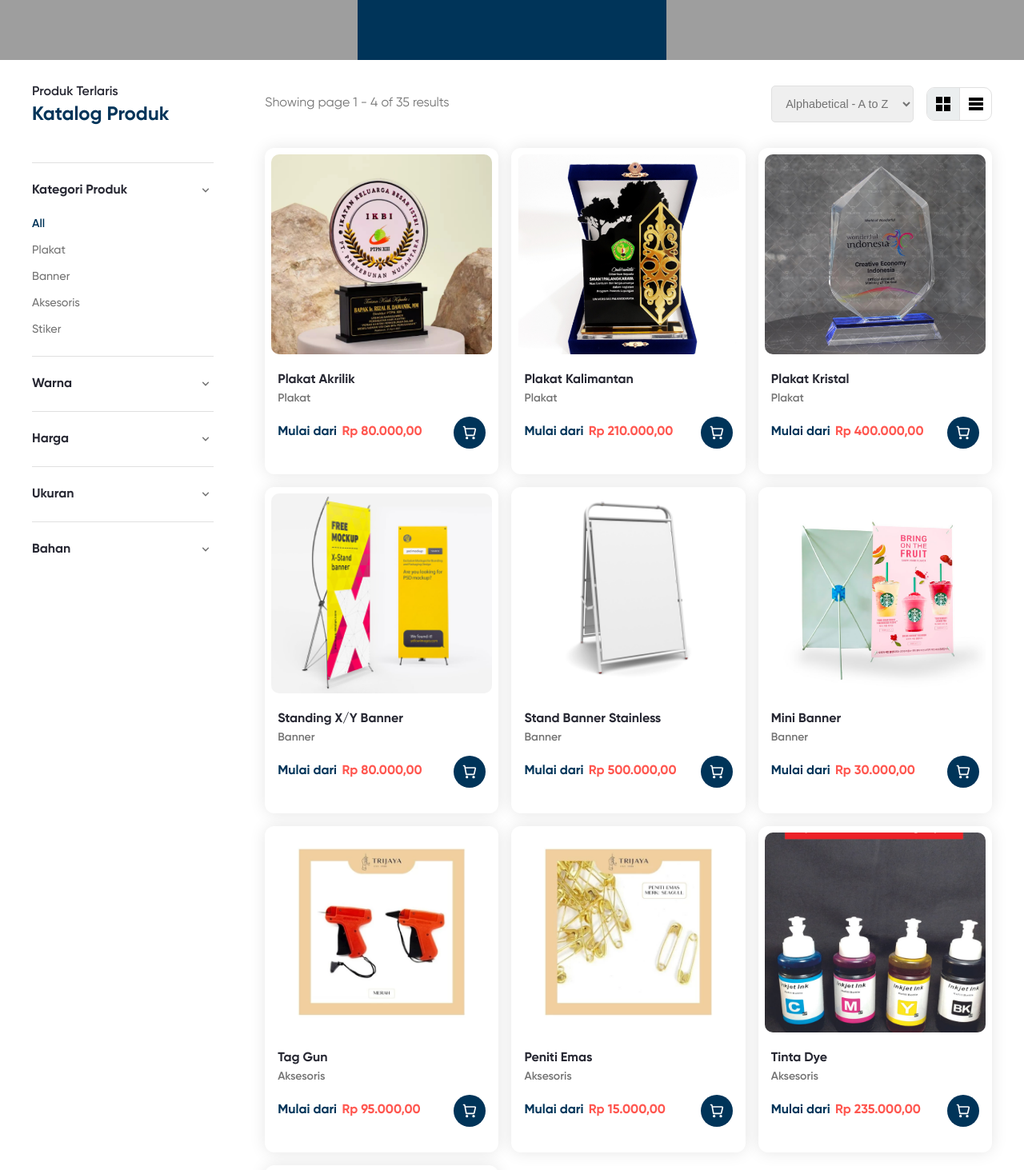
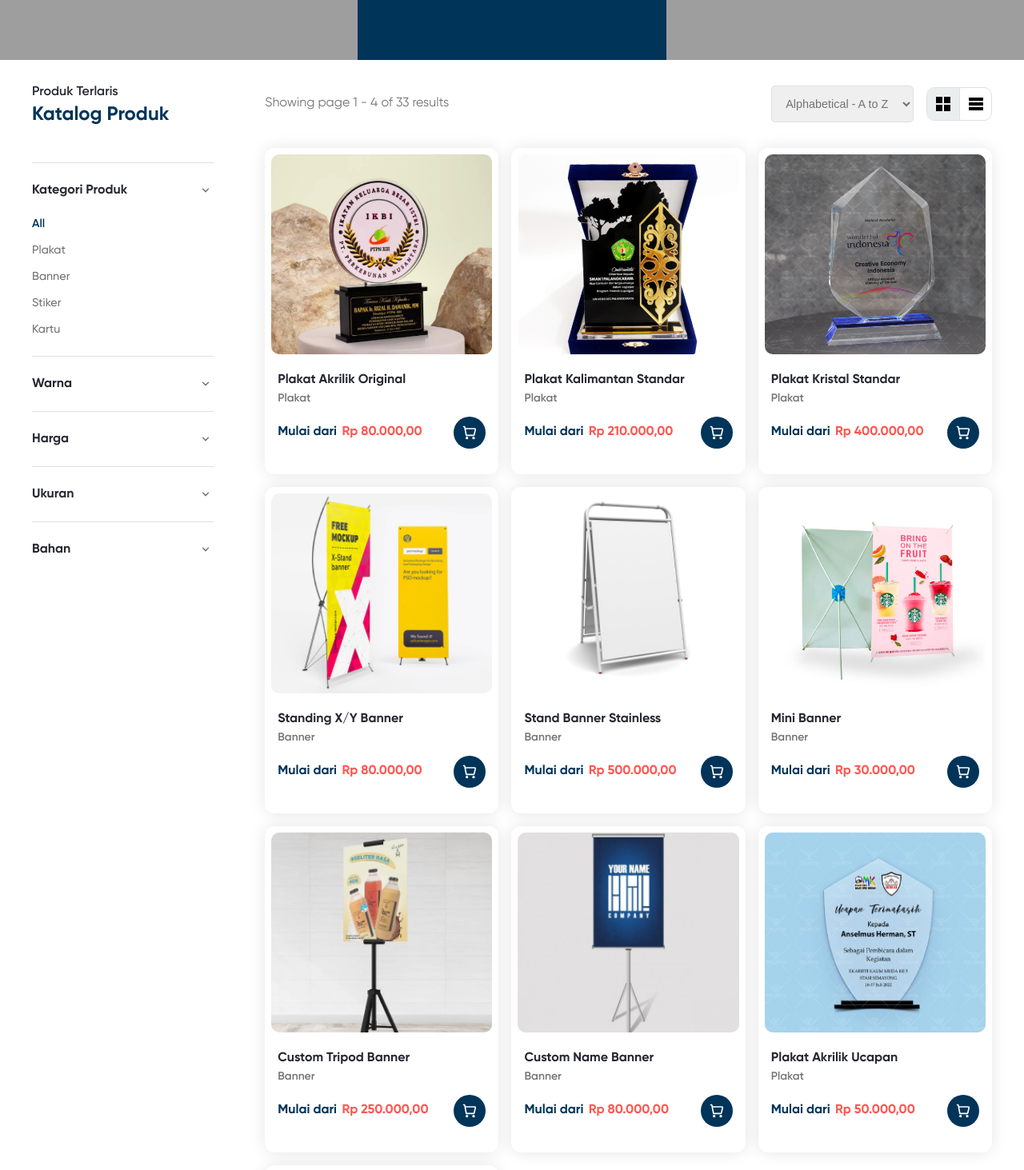
Before and after one commit to neebulaa/gapura-trijaya-landing-page, a React (Vite) app: page /shop in a window 1280 px wide. Shown: the part 360-1823 px from the top of the page at 80% size. Built offline with nearby package versions, Linux system fonts and the light colour scheme.

Commit message:
Finishing Shop Product Detail

```diff
--- a/src/assets/data/categoryType.json
+++ b/src/assets/data/categoryType.json
@@ -52,5 +52,11 @@
 		"category": "stiker",
 		"category_type": "stiker vinyl",
 		"description": "Stiker vynil bahan stiker yang memiliki permukaan halus dan mengkilap. Bahan ini tahan akan air dengan tekstur menyerupai plastik juga memiliki daya lengket yang bagus biasa digunakan pada label botol, promosi. Cocok digunakan untuk produk yang perlu dimasukkan dalam kulkas/basah atau digunakan outdoor"
+	},
+	{
+		"id": 10,
+		"category": "kartu",
+		"category_type": "thankyou card",
+		"description": "Thank You Card mempunyai peran penting terhadap brand kamu. Kamu bisa membuat kartu ucapan itu menjadi media yang menarik untuk tokomu mengekspresikan citranya."
 	}
 ]
--- a/src/assets/data/products.json
+++ b/src/assets/data/products.json
@@ -1,8 +1,8 @@
 [
 	{
 		"id": 1,
-		"name": "Plakat Akrilik",
-		"slug": "plakat-akrilik",
+		"name": "Plakat Akrilik Original",
+		"slug": "plakat-akrilik-original",
 		"category": "plakat",
 		"image": "./images/products/product1.png",
 		"price": 80000,
@@ -13,20 +13,20 @@
 	},
 	{
 		"id": 2,
-		"name": "Plakat Kalimantan",
-		"slug": "plakat-kalimantan",
+		"name": "Plakat Kalimantan Standar",
+		"slug": "plakat-kalimantan-standar",
 		"category": "plakat",
 		"image": "./images/products/product2.png",
 		"price": 210000,
 		"size": "sedang",
-		"colors": ["cokelat"],
+		"colors": ["coklat"],
 		"materials": ["kayu", "logam"],
 		"category_type": "kalimantan"
 	},
 	{
 		"id": 3,
-		"name": "Plakat Kristal",
-		"slug": "plakat-kristal",
+		"name": "Plakat Kristal Standar",
+		"slug": "plakat-kristal-standar",
 		"category": "plakat",
 		"image": "./images/products/product3.png",
 		"price": 400000,
@@ -70,42 +70,6 @@
 		"colors": ["merah muda"],
 		"materials": ["polyester fabric", "kanvas"],
 		"category_type": "fixed banner"
-	},
-	{
-		"id": 7,
-		"name": "Tag Gun",
-		"slug": "tag-gun",
-		"category": "aksesoris",
-		"image": "./images/products/product5.png",
-		"price": 95000,
-		"size": "sedang",
-		"colors": ["merah"],
-		"materials": ["plastik", "logam"],
-		"category_type": "plastik"
-	},
-	{
-		"id": 8,
-		"name": "Peniti Emas",
-		"slug": "peniti-emas",
-		"category": "aksesoris",
-		"image": "./images/products/product6.png",
-		"price": 15000,
-		"size": "kecil",
-		"colors": ["kuning", "emas"],
-		"materials": ["logam"],
-		"category_type": "logam"
-	},
-	{
-		"id": 9,
-		"name": "Tinta Dye",
-		"slug": "tinta-dye",
-		"category": "aksesoris",
-		"image": "./images/products/product7.png",
-		"price": 235000,
-		"size": "kecil",
-		"colors": ["merah", "biru", "kuning", "hitam"],
-		"materials": ["tinta"],
-		"category_type": "tinta"
 	},
 	{
 		"id": 10,
@@ -379,7 +343,15 @@
 		"image": "./images/products/product31.png",
 		"price": 60000,
 		"size": "kecil",
-		"colors": ["merah muda", "merah", "putih", "kuning", "biru", "hijau", "ungu"],
+		"colors": [
+			"merah muda",
+			"merah",
+			"putih",
+			"kuning",
+			"biru",
+			"hijau",
+			"ungu"
+		],
 		"materials": ["vinyl", "kertas"],
 		"category_type": "stiker alamat"
 	},
@@ -418,5 +390,17 @@
 		"colors": ["merah muda", "merah", "putih", "kuning", "hitam"],
 		"materials": ["kertas", "vinyl"],
 		"category_type": "stiker vinyl"
+	},
+	{
+		"id": 37,
+		"name": "Thankyou Card by Etania",
+		"slug": "thankyou-card-by-etania",
+		"category": "kartu",
+		"image": "./images/products/product34.png",
+		"price": 50000,
+		"size": "kecil",
+		"colors": ["merah muda", "merah", "putih", "coklat"],
+		"materials": ["kertas"],
+		"category_type": "thankyou card"
 	}
 ]
--- /dev/null
+++ b/src/page-parts/shop-product-detail/CardForm/ThankyouCardForm.tsx
@@ -0,0 +1,81 @@
+import IconMinus from "../../../assets/icons/IconMinus";
+import IconBag from "../../../assets/icons/IconBag";
+import IconPlus from "../../../assets/icons/IconPlus";
+
+export default function ThankyouCardForm() {
+	return (
+		<form action="">
+			<img
+				style={{
+					width: "100%",
+				}}
+				src={`${
+					import.meta.env.VITE_APP_URL
+				}./images/product-supporting-images/thankyou-card.png`}
+				alt={`${
+					import.meta.env.VITE_APP_NAME
+				} - Thankyou Card Spesification`}
+			/>
+
+			<div className="input-box mt-1">
+				<label htmlFor="ukuran">Ukuran (P x L)</label>
+				<select name="ukuran" id="ukuran">
+					<option value="">15 x 9.5 cm</option>
+					<option value="">11 x 9.5 cm</option>
+					<option value="">10 x 7 cm</option>
+					<option value="">9 x 8 cm</option>
+				</select>
+			</div>
+
+			<div className="input-box mt-1">
+				<label htmlFor="bahan">Bahan</label>
+				<select name="bahan" id="bahan">
+					<option value="">Reguler</option>
+					<option value="">Premium</option>
+				</select>
+			</div>
+
+			<div className="input-box mt-1">
+				<label htmlFor="jumlahSisi">Jumlah Sisi</label>
+				<select name="jumlahSisi" id="jumlahSisi">
+					<option value="">1 Sisi</option>
+					<option value="">2 Sisi</option>
+				</select>
+			</div>
+
+			<div className="input-box mt-1">
+				<label htmlFor="keterangan">Keterangan</label>
+				<input type="text" name="keterangan" id="keterangan" />
+			</div>
+
+			<div className="input-box mt-1">
+				<label>
+					Referensi <span className="italic">(Opsional)</span>
+				</label>
+				<label
+					className="btn btn-outline uppercase"
+					htmlFor="upload-file"
+				>
+					Upload File
+				</label>
+				<input className="none" type="file" id="upload-file" />
+			</div>
+
+			<div className="mt-1-05 quantity-and-add-to-bag-button">
+				<button className="btn btn-outline quantity-button no-hover no-pointer">
+					<div>
+						<IconMinus width="10" height="2" />
+					</div>
+					<p>0</p>
+					<div>
+						<IconPlus width="14" height="14" />
+					</div>
+				</button>
+				<button className="btn uppercase add-to-bag-button">
+					<IconBag width="14" height="17" />
+					Add to bag
+				</button>
+			</div>
+		</form>
+	);
+}
--- a/src/page-parts/shop-product-detail/ShopProductDetailForm.tsx
+++ b/src/page-parts/shop-product-detail/ShopProductDetailForm.tsx
@@ -11,6 +11,7 @@ import LabelNamaForm from "./StikerForm/LabelNamaForm";
 import StikerAlamatForm from "./StikerForm/StikerAlamatForm";
 import StikerKromoForm from "./StikerForm/StikerKromoForm";
 import StikerVinylForm from "./StikerForm/StikerVinylForm";
+import ThankyouCardForm from "./CardForm/ThankyouCardForm";
 
 type ShopPlakatDetailFormType = {
 	product: ProductType;
@@ -75,6 +76,10 @@ export default function ShopPlakatDetailForm({
 				categoryObject.category_type == "stiker vinyl" && (
 					<StikerVinylForm />
 				)}
+			{categoryObject.category == "kartu" &&
+				categoryObject.category_type == "thankyou card" && (
+					<ThankyouCardForm />
+				)}
 		</section>
 	);
 }
--- a/src/page-parts/shop-product-detail/StikerForm/StikerVinylForm.tsx
+++ b/src/page-parts/shop-product-detail/StikerForm/StikerVinylForm.tsx
@@ -33,7 +33,7 @@ export default function StikerVinylForm() {
 			];
 		} else {
 			switch (true) {
-				case jumlahLembar >= 1 && jumlahLembar <= 5:
+				case jumlahLembar >= 1 && jumlahLembar <= 10:
 					return 30000;
 				case jumlahLembar > 10 && jumlahLembar <= 30:
 					return 28000;
@@ -115,6 +115,7 @@ export default function StikerVinylForm() {
 						name="jumlahLembar"
 						id="jumlahLembar"
 						value={formData.jumlahLembar}
+						disabled={formData.paket != "non-paket"}
 						onChange={handleFormDataChange}
 					/>
 				</div>
@@ -185,7 +186,7 @@ export default function StikerVinylForm() {
 					<div>
 						<IconMinus width="10" height="2" />
 					</div>
-					<p>0</p>
+					<p>{formData.jumlahLembar}</p>
 					<div>
 						<IconPlus width="14" height="14" />
 					</div>
```
Also changed, not shown: public/images/product-supporting-images/thankyou-card.png (added).
